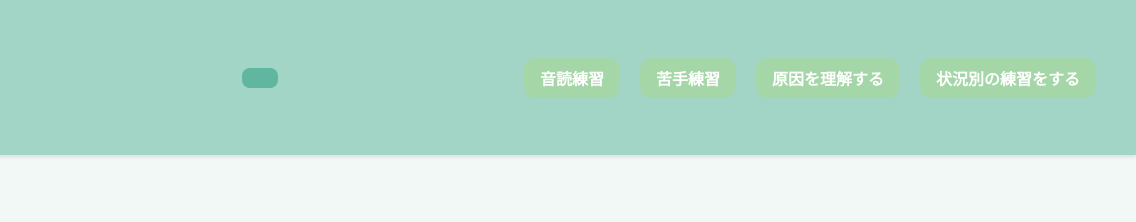
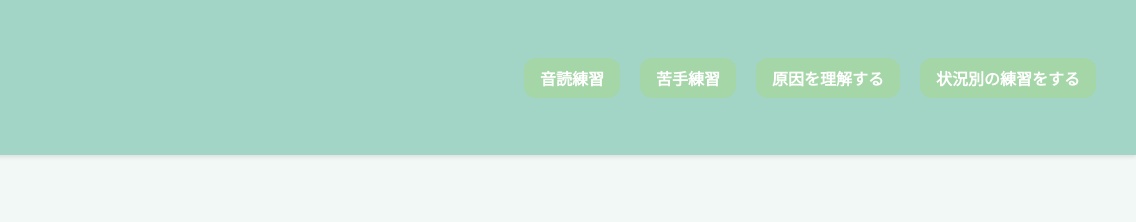
Before and after one commit to Fop777-777/kitsuon-api, a website: page public/read_practice.html in a window 1280 px wide. Shown: the top 222 px of the page, 144-1280 px from the left. Drawn offline with Linux system fonts and the light colour scheme.

Commit message:
レスポンシブ対応のスタイルを修正

```diff
--- a/public/read_practice.html
+++ b/public/read_practice.html
@@ -15,7 +15,6 @@
       <a class="header-logo" href="./index.html">
         <img src="./images/namakemono.png" alt="namakemono">
       </a>
-      <button class="toggle-menu-button"></button>
       <div class="header-site-menu">
         <nav class="site-menu">
           <ul>
```
